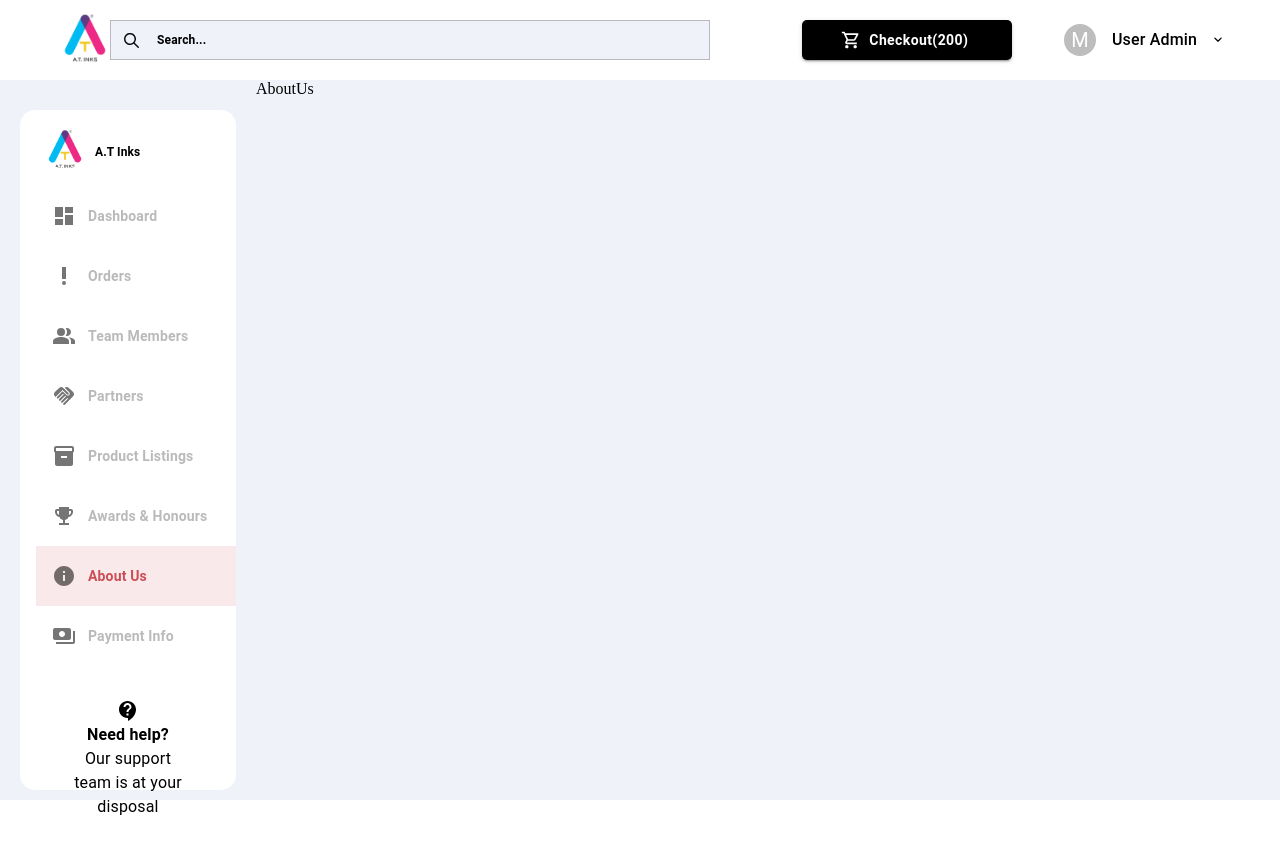
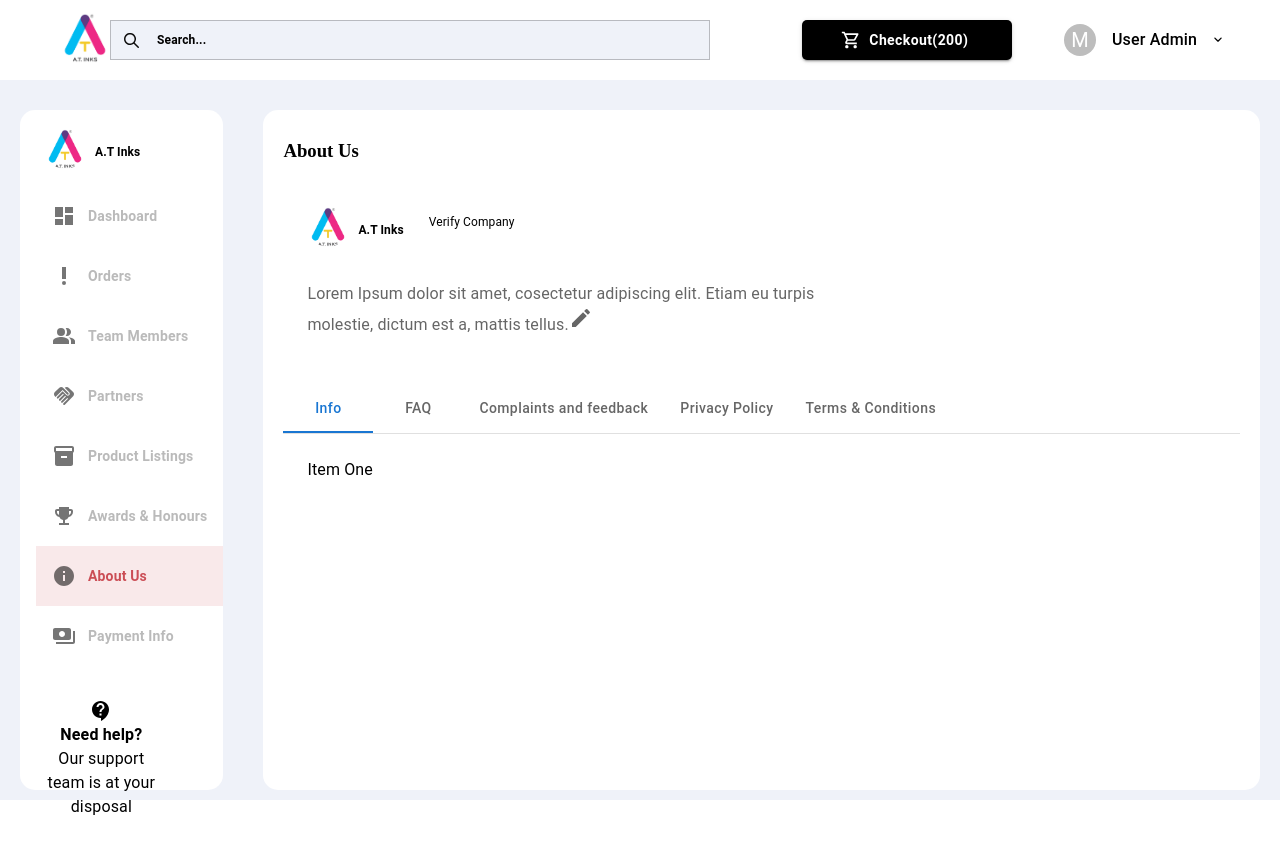
Before and after one commit to mayurlalwani/elred-portal, a React (Vite) app: page /about-us in a window 1280 px wide. Built offline with nearby package versions, Linux system fonts and the light colour scheme.

Commit message:
create custom tabs and logo components

```diff
--- /dev/null
+++ b/src/components/CustomTabs/index.tsx
@@ -0,0 +1,81 @@
+import * as React from "react";
+import Tabs from "@mui/material/Tabs";
+import Tab from "@mui/material/Tab";
+import Typography from "@mui/material/Typography";
+import Box from "@mui/material/Box";
+
+interface TabPanelProps {
+  children?: React.ReactNode;
+  index: number;
+  value: number;
+}
+
+function TabPanel(props: TabPanelProps) {
+  const { children, value, index, ...other } = props;
+
+  return (
+    <div
+      role="tabpanel"
+      hidden={value !== index}
+      id={`simple-tabpanel-${index}`}
+      aria-labelledby={`simple-tab-${index}`}
+      {...other}
+    >
+      {value === index && (
+        <Box sx={{ p: 3 }}>
+          <Typography>{children}</Typography>
+        </Box>
+      )}
+    </div>
+  );
+}
+
+function a11yProps(index: number) {
+  return {
+    id: `simple-tab-${index}`,
+    "aria-controls": `simple-tabpanel-${index}`,
+  };
+}
+
+export default function CustomTabs() {
+  const [value, setValue] = React.useState(0);
+  const tabArray = [
+    "Info",
+    "FAQ",
+    "Complaints and feedback",
+    "Privacy Policy",
+    "Terms & Conditions",
+  ];
+  const handleChange = (event: React.SyntheticEvent, newValue: number) => {
+    setValue(newValue);
+  };
+
+  return (
+    <Box sx={{ width: "100%" }}>
+      <Box sx={{ borderBottom: 1, borderColor: "divider" }}>
+        <Tabs
+          value={value}
+          onChange={handleChange}
+          aria-label="basic tabs example"
+        >
+          {tabArray.map((item, index) => (
+            <Tab
+              sx={{ textTransform: "none" }}
+              label={item}
+              {...a11yProps(index)}
+            />
+          ))}
+        </Tabs>
+      </Box>
+      <TabPanel value={value} index={0}>
+        Item One
+      </TabPanel>
+      <TabPanel value={value} index={1}>
+        Item Two
+      </TabPanel>
+      <TabPanel value={value} index={2}>
+        Item Three
+      </TabPanel>
+    </Box>
+  );
+}
--- /dev/null
+++ b/src/components/Logo/index.styles.ts
@@ -0,0 +1,16 @@
+export const sxStyles = () => {
+  return {
+    logoSection: {
+      display: "flex",
+      alignItems: "center",
+      height: "10%",
+      padding: "25px",
+    },
+    logo: {
+      borderRadius: "50px",
+      height: "50px",
+      width: "50px",
+      marginTop: "20px",
+    },
+  };
+};
--- /dev/null
+++ b/src/components/Logo/index.tsx
@@ -0,0 +1,23 @@
+import { Box, Typography } from "@mui/material";
+import LogoImg from "../../assets/logo.png";
+import { sxStyles } from "./index.styles";
+
+export const Logo = () => {
+  const styles = sxStyles();
+
+  return (
+    <Box id="logo-section" sx={styles.logoSection}>
+      <Box id="logo" sx={styles.logo}>
+        <img
+          src={LogoImg}
+          width="40px"
+          height="40px"
+          style={{ borderRadius: "50%" }}
+        />
+      </Box>
+      <Typography fontWeight={600} marginTop={2} fontSize="12px">
+        A.T Inks
+      </Typography>
+    </Box>
+  );
+};
--- a/src/components/Sidebar/index.styles.ts
+++ b/src/components/Sidebar/index.styles.ts
@@ -15,18 +15,6 @@ export const sxStyles = () => {
       height: "10%",
       padding: "25px",
     },
-    logo: {
-      borderRadius: "50px",
-      height: "50px",
-      width: "50px",
-      marginTop: "20px",
-    },
-    helpSection: {
-      display: "flex",
-      flexDirection: "column",
-      justifyContent: "center",
-      alignItems: "center",
-    },
     helpContents: {
       padding: "25px",
       width: "80%",
--- a/src/components/Sidebar/index.tsx
+++ b/src/components/Sidebar/index.tsx
@@ -1,30 +1,27 @@
+import ContactSupportIcon from "@mui/icons-material/ContactSupport";
 import DashboardIcon from "@mui/icons-material/Dashboard";
 import EmojiEventsIcon from "@mui/icons-material/EmojiEvents";
+import HandshakeIcon from "@mui/icons-material/Handshake";
+import InfoIcon from "@mui/icons-material/Info";
+import InventoryIcon from "@mui/icons-material/Inventory";
+import PaymentsIcon from "@mui/icons-material/Payments";
 import PeopleAltIcon from "@mui/icons-material/PeopleAlt";
 import PriorityHighIcon from "@mui/icons-material/PriorityHigh";
-import PaymentsIcon from "@mui/icons-material/Payments";
-import InfoIcon from "@mui/icons-material/Info";
-import HandshakeIcon from "@mui/icons-material/Handshake";
-import InventoryIcon from "@mui/icons-material/Inventory";
-import ContactSupportIcon from "@mui/icons-material/ContactSupport";
 import {
   Box,
-  Button,
   ListItemIcon,
   MenuItem,
   MenuList,
   Typography,
 } from "@mui/material";
 import { createElement } from "react";
-import LogoImg from "../../assets/logo.png";
-import PaymentImg from "../../assets/payment.png";
+import { NavLink, useLocation } from "react-router-dom";
+import { Logo } from "../Logo";
 import { sxStyles } from "./index.styles";
-import { NavLink, useLocation } from "react-router-dom";
 
 const Sidebar = () => {
   const styles = sxStyles();
   const location = useLocation();
-  console.log(location.pathname);
   const menuItems = [
     {
       name: "Dashboard",
@@ -63,19 +60,7 @@ const Sidebar = () => {
   return (
     <Box id="sidebar-main-container" sx={styles.sidebarMainContainer}>
       <Box id="sidebar-contents" sx={styles.sidebarContents}>
-        <Box id="logo-section" sx={styles.logoSection}>
-          <Box id="logo" sx={styles.logo}>
-            <img
-              src={LogoImg}
-              width="40px"
-              height="40px"
-              style={{ borderRadius: "50%" }}
-            />
-          </Box>
-          <Typography fontWeight={600} marginTop={2} fontSize="12px">
-            A.T Inks
-          </Typography>
-        </Box>
+        <Logo />
 
         <Box id="menu-section" sx={{ ml: 2 }}>
           <MenuList>
@@ -125,7 +110,7 @@ const Sidebar = () => {
           </MenuList>
         </Box>
 
-        <Box id="help-section" sx={styles.helpSection}>
+        <Box id="help-section">
           <Box sx={styles.helpContents} id="help-content">
             <ContactSupportIcon />
             <Typography fontWeight={600}>Need help?</Typography>
--- a/src/pages/about-us/AboutUs.tsx
+++ b/src/pages/about-us/AboutUs.tsx
@@ -1,9 +1,44 @@
-import { Box } from "@mui/material";
-import React from "react";
+import EditIcon from "@mui/icons-material/Edit";
+import { Box, Typography } from "@mui/material";
+import { useState } from "react";
+import CustomTabs from "../../components/CustomTabs";
+import { Logo } from "../../components/Logo";
 import Layout from "../Layout";
+import { sxStyles } from "./index.styles";
 
 const AboutUs = () => {
-  return <Layout>AboutUs</Layout>;
+  const styles = sxStyles();
+  const description =
+    "Lorem Ipsum dolor sit amet, cosectetur adipiscing elit. Etiam eu turpis molestie, dictum est a, mattis tellus.";
+  const [companyDescription, setCompanyDescription] = useState(description);
+
+  return (
+    <Layout>
+      <Box id="main-container" sx={styles.mainContainer}>
+        <Box sx={styles.aboutContents} id="about-contents">
+          <Box id="title">
+            <h3>About Us</h3>
+          </Box>
+          <Box id="company-details" sx={styles.companyDetails}>
+            <Box sx={{ display: "flex", alignItems: "center" }}>
+              <Logo />
+              <Typography sx={{ fontSize: "12px" }}>Verify Company</Typography>
+            </Box>
+            <Box id="description" sx={styles.description}>
+              <Typography ml={3} color="#666666">
+                {companyDescription}
+                <EditIcon />
+              </Typography>
+            </Box>
+          </Box>
+
+          <Box id="tab-section" sx={styles.tabSection}>
+            <CustomTabs />
+          </Box>
+        </Box>
+      </Box>
+    </Layout>
+  );
 };
 
 export default AboutUs;
--- /dev/null
+++ b/src/pages/about-us/index.styles.ts
@@ -0,0 +1,26 @@
+export const sxStyles = () => {
+  return {
+    mainContainer: {
+      width: "100%",
+      padding: "30px 20px 10px 20px",
+    },
+    aboutContents: {
+      height: "100%",
+      backgroundColor: "#ffffff",
+      borderRadius: "15px",
+      padding: "30px 20px 10px 20px",
+    },
+    companyDetails: {
+      display: "flex",
+      alignItems: "flex-start",
+      flexDirection: "column",
+    },
+    description: {
+      display: "flex",
+      width: "61%",
+    },
+    tabSection: {
+      marginTop: "5%",
+    },
+  };
+};
```
Also changed, not shown: src/components/CustomTabs/index.styles.ts (added).
